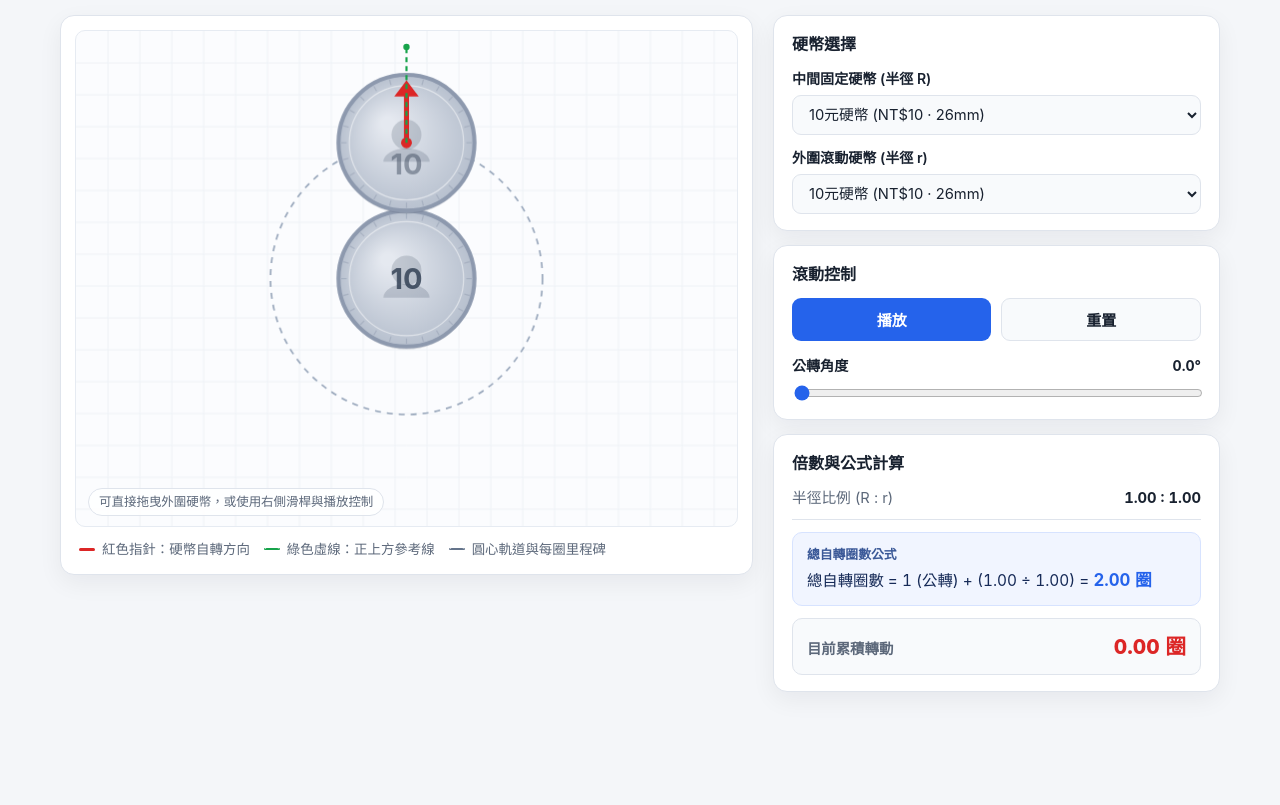
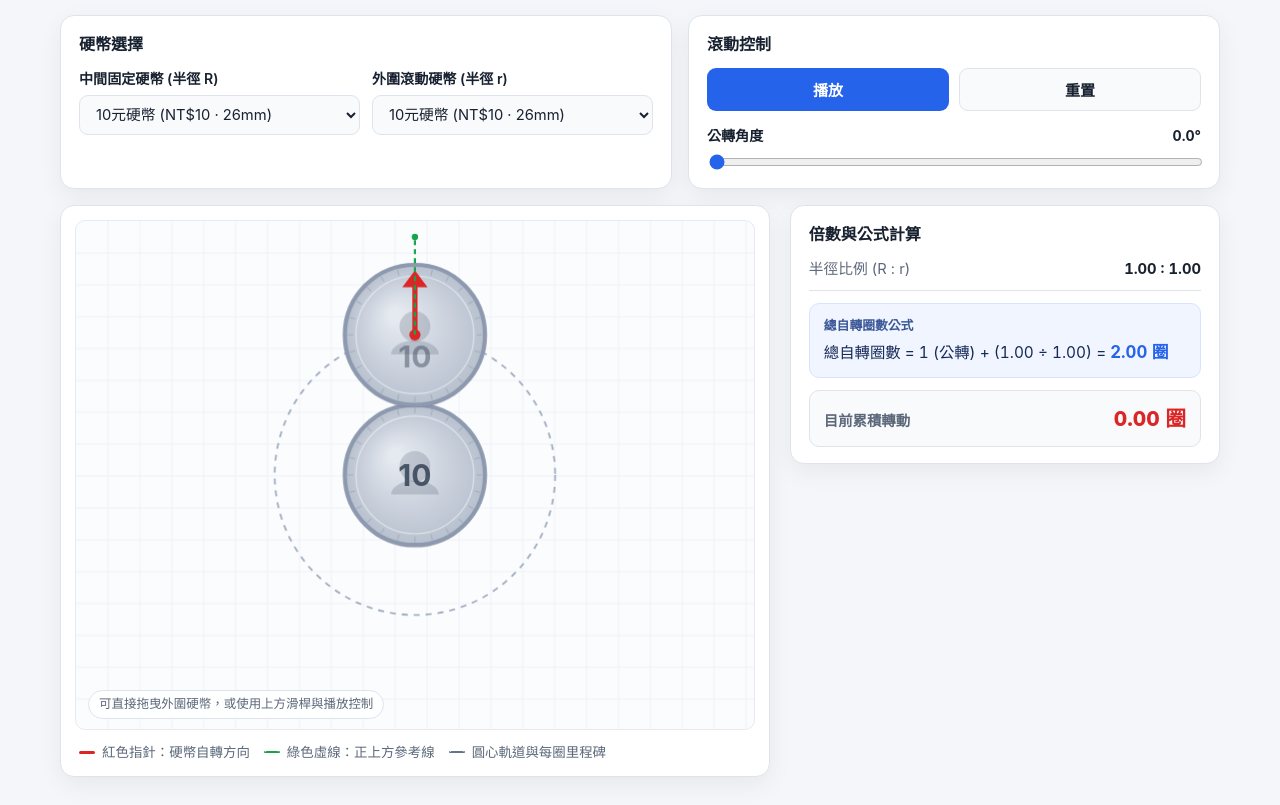
Before and after one commit to herman917/CoinRotation, a plain HTML site: page index.html in a window 1280 px wide. Shown: the part 88-893 px from the top of the page. Before the commit the page ends 808 px from the top, so only its background shows below. Drawn offline with Linux system fonts and the light colour scheme.

Commit message:
Move coin selection and rolling controls to top; add deploy.md

```diff
--- a/index.html
+++ b/index.html
@@ -17,31 +17,10 @@
         </div>
       </header>
 
-      <main class="main-layout">
-        <section class="canvas-panel" aria-label="硬幣滾動模擬畫布">
-          <div class="canvas-wrapper">
-            <canvas id="simCanvas"></canvas>
-            <div class="canvas-hint">可直接拖曳外圍硬幣，或使用右側滑桿與播放控制</div>
-          </div>
-          <div class="legend-bar">
-            <span class="legend-item">
-              <span class="legend-swatch swatch-red"></span>
-              紅色指針：硬幣自轉方向
-            </span>
-            <span class="legend-item">
-              <span class="legend-swatch swatch-green"></span>
-              綠色虛線：正上方參考線
-            </span>
-            <span class="legend-item">
-              <span class="legend-swatch swatch-orbit"></span>
-              圓心軌道與每圈里程碑
-            </span>
-          </div>
-        </section>
-
-        <aside class="control-panel" aria-label="參數設定與數據顯示">
+      <section class="top-controls" aria-label="硬幣選擇與滾動控制">
         <div class="card">
           <h2 class="card-title">硬幣選擇</h2>
+          <div class="coin-select-grid">
             <div class="field-group">
               <label for="centerCoinSelect">中間固定硬幣 (半徑 R)</label>
               <select id="centerCoinSelect"></select>
@@ -49,6 +28,7 @@
             <div class="field-group">
               <label for="outerCoinSelect">外圍滾動硬幣 (半徑 r)</label>
               <select id="outerCoinSelect"></select>
+            </div>
           </div>
         </div>
 
@@ -77,7 +57,31 @@
             />
           </div>
         </div>
+      </section>
 
+      <main class="main-layout">
+        <section class="canvas-panel" aria-label="硬幣滾動模擬畫布">
+          <div class="canvas-wrapper">
+            <canvas id="simCanvas"></canvas>
+            <div class="canvas-hint">可直接拖曳外圍硬幣，或使用上方滑桿與播放控制</div>
+          </div>
+          <div class="legend-bar">
+            <span class="legend-item">
+              <span class="legend-swatch swatch-red"></span>
+              紅色指針：硬幣自轉方向
+            </span>
+            <span class="legend-item">
+              <span class="legend-swatch swatch-green"></span>
+              綠色虛線：正上方參考線
+            </span>
+            <span class="legend-item">
+              <span class="legend-swatch swatch-orbit"></span>
+              圓心軌道與每圈里程碑
+            </span>
+          </div>
+        </section>
+
+        <aside class="control-panel" aria-label="倍數與公式計算">
           <div class="card formula-card">
             <h2 class="card-title">倍數與公式計算</h2>
             <div class="stat-row">
--- a/style.css
+++ b/style.css
@@ -51,9 +51,27 @@ body {
   font-size: 0.95rem;
 }
 
+.top-controls {
+  display: grid;
+  grid-template-columns: 1.15fr 1fr;
+  gap: 16px;
+  margin-bottom: 16px;
+  align-items: stretch;
+}
+
+.coin-select-grid {
+  display: grid;
+  grid-template-columns: 1fr 1fr;
+  gap: 12px;
+}
+
+.coin-select-grid .field-group {
+  margin-bottom: 0;
+}
+
 .main-layout {
   display: grid;
-  grid-template-columns: minmax(0, 1.55fr) minmax(300px, 1fr);
+  grid-template-columns: minmax(0, 1.65fr) minmax(280px, 1fr);
   gap: 20px;
   align-items: start;
 }
@@ -326,6 +344,15 @@ input[type='range'] {
 }
 
 @media (max-width: 920px) {
+  .top-controls {
+    grid-template-columns: 1fr;
+    gap: 12px;
+  }
+
+  .coin-select-grid {
+    grid-template-columns: 1fr;
+  }
+
   .main-layout {
     grid-template-columns: 1fr;
   }
```
Also changed, not shown: 1 other file. Lines whose indentation alone changed are shown as unchanged.
